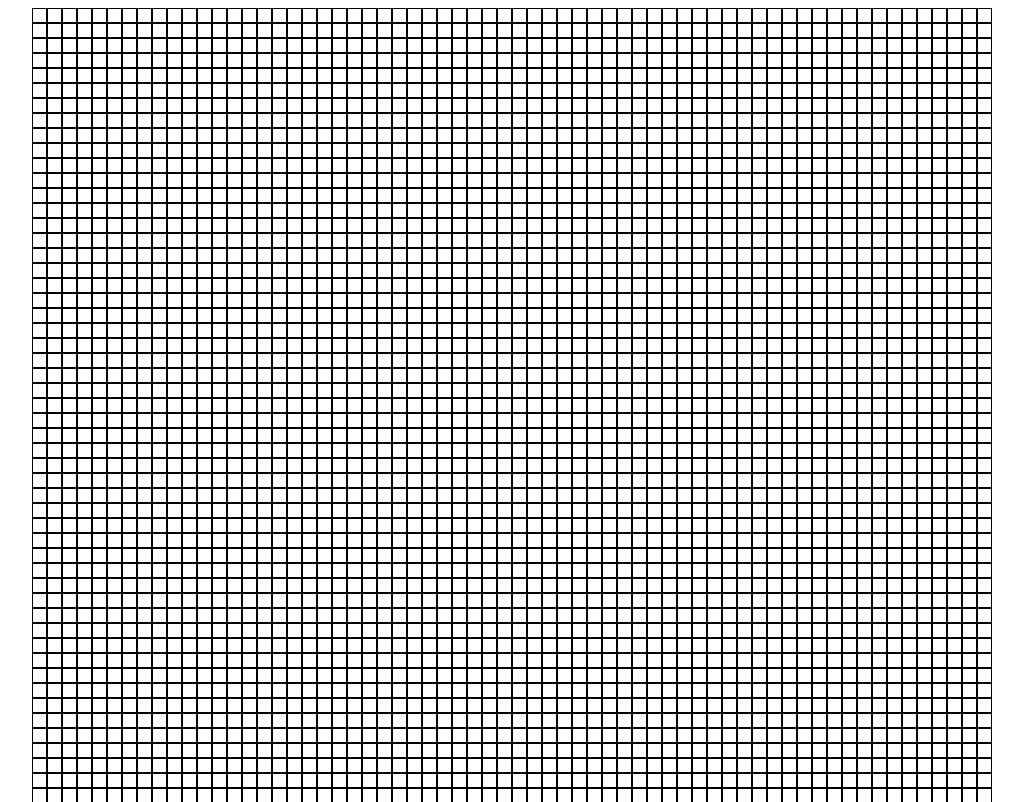
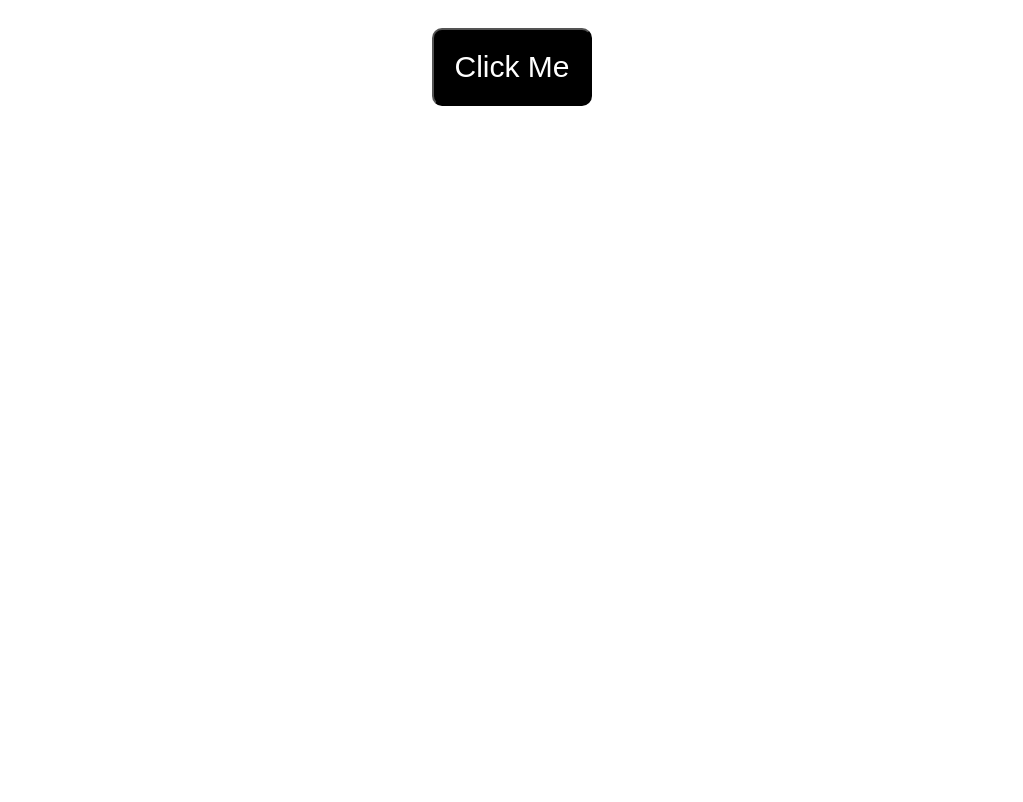
Before and after one commit to ibean-sprout/etch-a-sketch, a plain HTML site: page index.html in a window 1280 px wide. Shown: the top 802 px of the page, without its empty margins (128-1151 px from the left). Drawn offline with Linux system fonts and the light colour scheme.

Commit message:
Create button to prompt for dimensions

```diff
--- a/index.html
+++ b/index.html
@@ -8,7 +8,9 @@
     <title>Document</title>
 </head>
 <body>
-    <!-- <button class="btn">Click Me</button> -->
+    <div class="button-div">
+        <button class="btn">Click Me</button>
+    </div>
     <div id="container"></div>
     <script src="javascript.js"></script>
 </body>
--- a/javascript.js
+++ b/javascript.js
@@ -1,9 +1,11 @@
 //add a prompt to the 'Click me' button
-// let num
-// const buttonPrompt = document.querySelector('.btn').addEventListener('click', () => {
-//     num = Number(prompt('How many squares per side?'));
-//     // createDivs()
-// });
+let row_num = 0;
+let col_num = 0;
+const buttonPrompt = document.querySelector('.btn').addEventListener('click', () => {
+    row_num = Number(prompt('How many rows?'));
+    col_num = Number(prompt('How many columns?'));
+    createDiv(row_num, col_num)
+});
 
 
 
@@ -28,26 +30,12 @@ const container = document.querySelector('#container');
     }
 
  }
-createDiv(64, 64);
+//createDiv(64, 64);
+//referehce for div creation: https://stackoverflow.com/questions/57550082/creating-a-16x16-grid-using-javascript
 
-
+//create function to change div colors when moused over
 function changeDivColor(div) {
     div.addEventListener('mouseover', () => {
         div.style.backgroundColor = 'lightblue';
     })
 }
-// function createDivs() {
-//     let container = document.querySelector('#container');
-//     for ( let i = 0; i < 256; i++) {
-//         let sketchDivs = document.createElement('div');
-//         sketchDivs.classList.add('content');
-//         sketchDivs.style.cssText = 'width: 50px; height: 50px; color: lightblue';
-//         sketchDivs.style.border = 'solid black .5px';
-//         container.appendChild(sketchDivs);
-
-//     }
-
-
-// }
-
-// createDivs();
--- a/styles.css
+++ b/styles.css
@@ -13,17 +13,23 @@
 
 }
 
-/* .btn {
-    margin: 20px 100px 100px 30px;
+.grid-item {
+    border: solid black .2px;
+
+}
+
+.button-div {
+    display: flex;
+    justify-content: center;
+    align-items: center;
+}
+
+.btn {
+    margin: 20px 0 20px 0;
     background-color: black;
     color: white;
     font-size: 30px;
     border-radius: 10px;
     padding: 20px;
 
-} */
-.grid-item {
-    border: solid black .2px;
-    gap: 0;
-
 }
```
